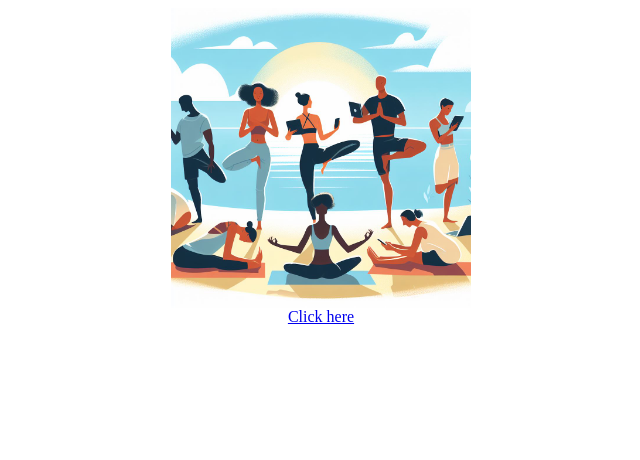
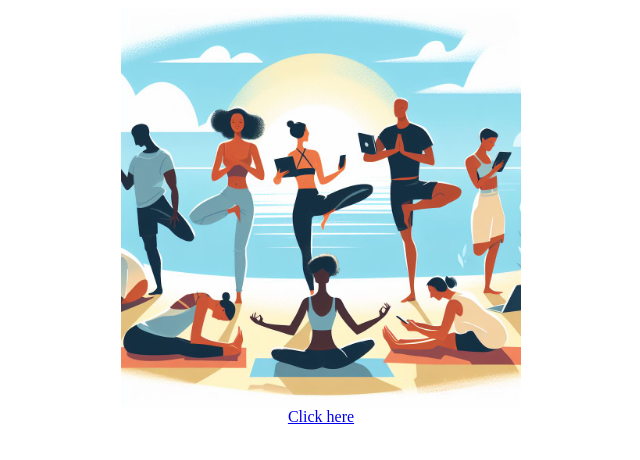
Before and after one commit to yhcho-bot/tmp_home, a plain HTML site: page index.html in a window 1280 px wide. Shown: the whole page, without its empty margins (319-959 px from the left). Drawn offline with Linux system fonts and the light colour scheme.

Commit message:
Update index.html

```diff
--- a/index.html
+++ b/index.html
@@ -4,7 +4,7 @@
 <body>
    <p align="center">
      <a href="https://35.233.203.161:5000">
-        <img text-align="center" src="./ai_icon.jpg" width="300px"><br>Click here</a>
+        <img text-align="center" src="./ai_icon.jpg" width="400px"><br>Click here</a>
    </p>
 
 </body>
```
